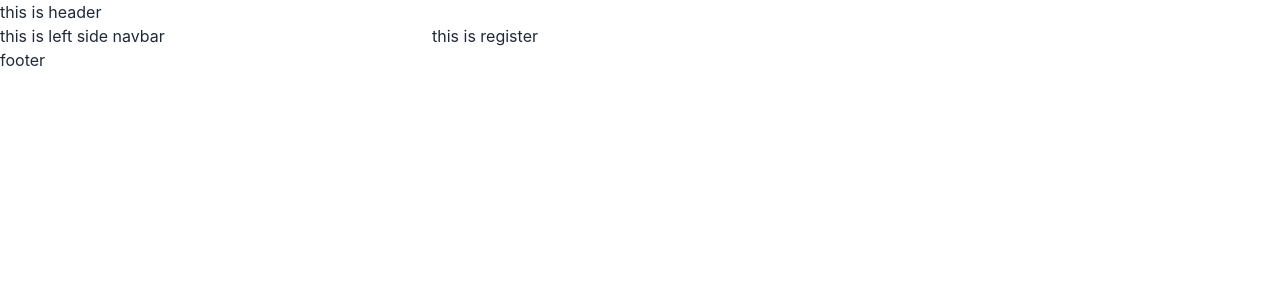
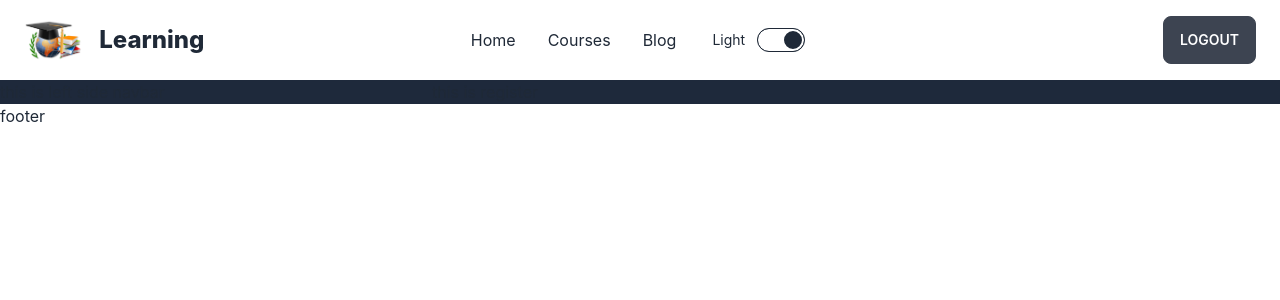
Before and after one commit to moutosi-raka/learing-client-side, a React (Create React App) app: page /register in a window 1280 px wide. Shown: the top 300 px of the page. Built offline with nearby package versions, Linux system fonts and the light colour scheme.

Commit message:
added navbar

```diff
--- a/src/layout/Main.js
+++ b/src/layout/Main.js
@@ -8,8 +8,8 @@ const Main = () => {
   return (
     <div>
       <Header></Header>
-      <div className="grid lg:grid-cols-3 grid-cols-1 gap-4">
-        <div>
+      <div className="grid lg:grid-cols-3 grid-cols-1 gap-4 bg-slate-800">
+        <div className="">
           <LeftSideNav></LeftSideNav>
         </div>
         <div className="col-span-2">
--- a/src/pages/Shared/Header.js
+++ b/src/pages/Shared/Header.js
@@ -1,11 +1,74 @@
-import React from 'react';
+import React from "react";
+import { Link } from "react-router-dom";
+import logo from  "../../images/2-2-education-picture.png"
 
 const Header = () => {
-    return (
-        <div>
-            <h1>this is header</h1>
+  return (
+    <div className="px-4">
+      <div className="navbar bg-base-100">
+        <div className="navbar-start">
+          <div className="dropdown">
+            <label tabIndex={0} className="btn btn-ghost lg:hidden">
+              <svg
+                xmlns="http://www.w3.org/2000/svg"
+                className="h-5 w-5"
+                fill="none"
+                viewBox="0 0 24 24"
+                stroke="currentColor"
+              >
+                <path
+                  strokeLinecap="round"
+                  strokeLinejoin="round"
+                  strokeWidth="2"
+                  d="M4 6h16M4 12h8m-8 6h16"
+                />
+              </svg>
+            </label>
+            <ul
+              tabIndex={0}
+              className="menu menu-compact dropdown-content mt-3 p-2 shadow bg-base-100 rounded-box w-52"
+            >
+               <li>
+              <Link>Home</Link>
+            </li>
+            <li>
+              <Link>Courses</Link>
+            </li>
+            <li>
+              <Link>Blog</Link>
+            </li>
+            </ul>
+          </div>
+          <img style={{height: '40px'}} src={logo} alt=""/>
+          <Link className="btn btn-ghost normal-case text-2xl font-extrabold ">Learning</Link>
         </div>
-    );
+        <div className="navbar-center hidden lg:flex">
+          <ul className="menu menu-horizontal p-0">
+            <li>
+              <Link>Home</Link>
+            </li>
+            <li>
+              <Link>Courses</Link>
+            </li>
+            <li>
+              <Link>Blog</Link>
+            </li>
+            <li>
+              <div className="form-control">
+                <label className="label cursor-pointer">
+                  <span className="label-text mr-3">Light</span>
+                  <input type="checkbox" className="toggle" checked />
+                </label>
+              </div>
+            </li>
+          </ul>
+        </div>
+        <div className="navbar-end">
+          <Link className="btn">LogOut</Link>
+        </div>
+      </div>
+    </div>
+  );
 };
 
 export default Header;
--- a/src/pages/Shared/LeftSideNav.js
+++ b/src/pages/Shared/LeftSideNav.js
@@ -1,6 +1,12 @@
 import React from 'react';
+import { useState } from 'react';
 
 const LeftSideNav = () => {
+
+    const [courses, setCourses] = useState(null);
+
+
+
     return (
         <div>
             <h1>this is left side navbar</h1>
```
